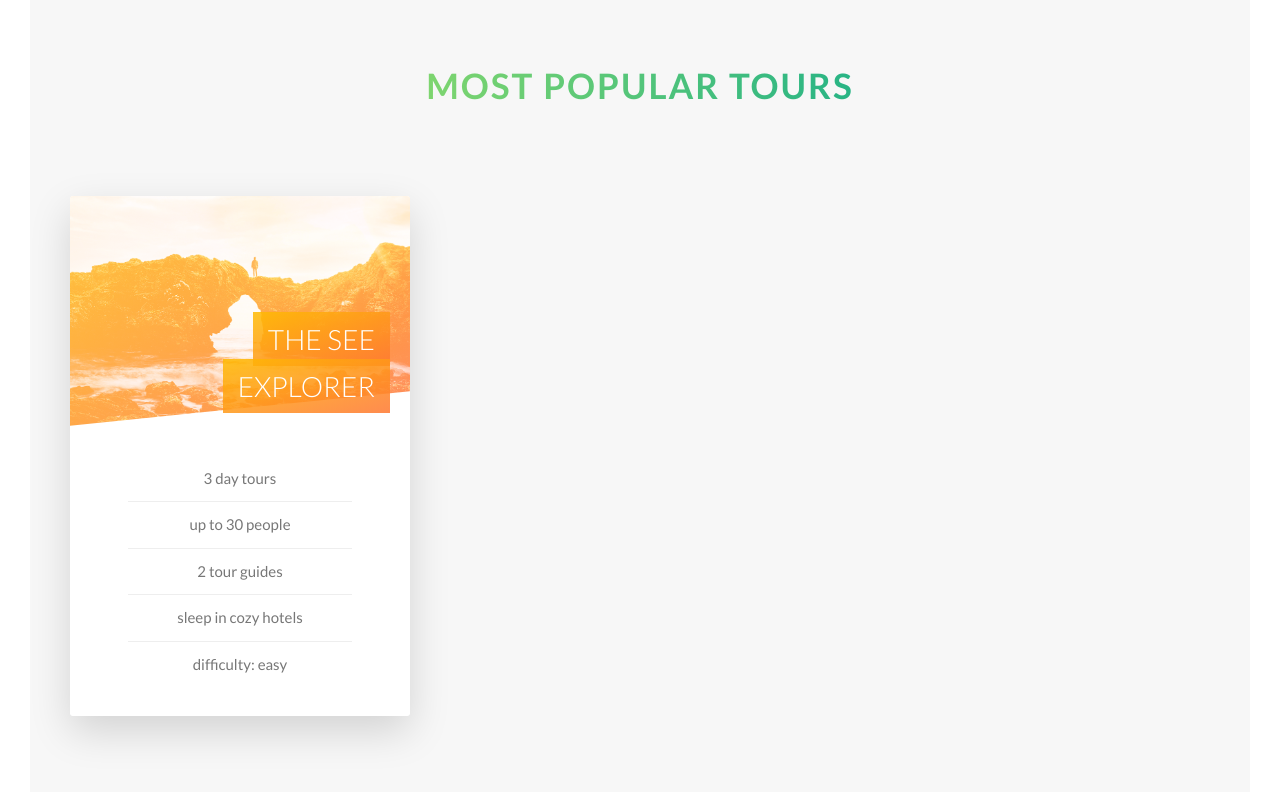
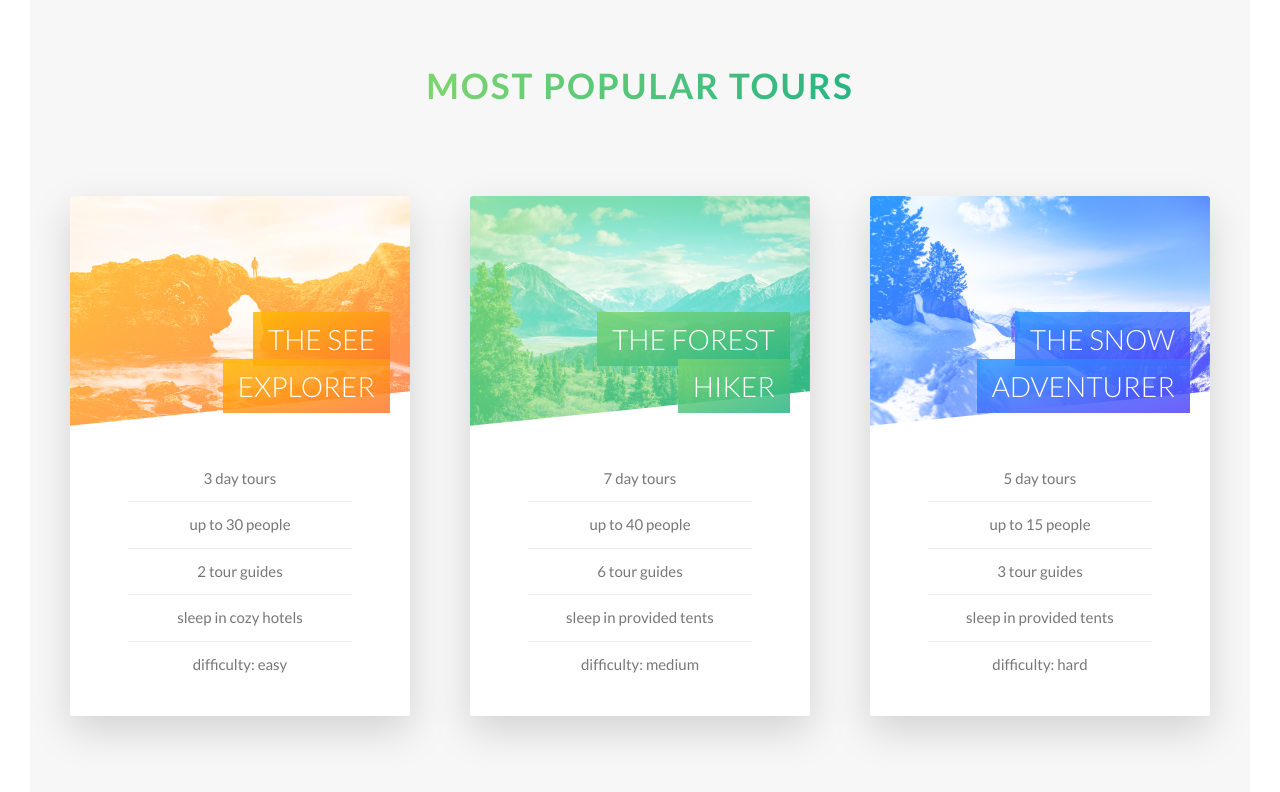
Before and after one commit to aleksi-svaridze/natours, a plain HTML site: page index.html in a window 1280 px wide. Shown: the part 2219-3011 px from the top of the page. Drawn offline with Linux system fonts and the light colour scheme.

Commit message:
Finished: Tours section

```diff
--- a/index.html
+++ b/index.html
@@ -110,6 +110,7 @@
                 </div>
                 <section class="row">
                     <section class="col-1-3">
+
                         <section class="card">
                             <section class="card__side card__side--front">
                                 <div class="card__picture card__picture--1"></div>
@@ -138,9 +139,72 @@
                                 </div>
                             </section>
                         </section>
+
                     </section>
-                    <section class="col-1-3"></section>
-                    <section class="col-1-3"></section>
+                    <section class="col-1-3">
+
+                        <section class="card">
+                            <section class="card__side card__side--front">
+                                <div class="card__picture card__picture--2"></div>
+                                <h4 class="card__heading">
+                                    <span class="card__heading-span card__heading-span--2">
+                                        The forest hiker
+                                    </span>
+                                </h4>
+                                <div class="card__details">
+                                    <ul>
+                                        <li>7 day tours</li>
+                                        <li>up to 40 people</li>
+                                        <li>6 tour guides</li>
+                                        <li>sleep in provided tents</li>
+                                        <li>difficulty: medium</li>
+                                    </ul>
+                                </div>
+                            </section>
+                            <section class="card__side card__side--back card__side--back-2">
+                                <div class="card__cta">
+                                    <div class="card__price-box">
+                                        <p class="card__price-only">only</p>
+                                        <p class="card__price-value">$497</p>
+                                    </div>
+                                    <a href="#" class="btn btn--white">book now!</a>
+                                </div>
+                            </section>
+                        </section>
+
+                    </section>
+                    <section class="col-1-3">
+
+                        <section class="card">
+                            <section class="card__side card__side--front">
+                                <div class="card__picture card__picture--3"></div>
+                                <h4 class="card__heading">
+                                    <span class="card__heading-span card__heading-span--3">
+                                        The snow adventurer
+                                    </span>
+                                </h4>
+                                <div class="card__details">
+                                    <ul>
+                                        <li>5 day tours</li>
+                                        <li>up to 15 people</li>
+                                        <li>3 tour guides</li>
+                                        <li>sleep in provided tents</li>
+                                        <li>difficulty: hard</li>
+                                    </ul>
+                                </div>
+                            </section>
+                            <section class="card__side card__side--back card__side--back-3">
+                                <div class="card__cta">
+                                    <div class="card__price-box">
+                                        <p class="card__price-only">only</p>
+                                        <p class="card__price-value">$897</p>
+                                    </div>
+                                    <a href="#" class="btn btn--white">book now!</a>
+                                </div>
+                            </section>
+                        </section>
+
+                    </section>
                 </section>
             </section>
         </main>
--- a/styles/scss/components/_card.scss
+++ b/styles/scss/components/_card.scss
@@ -25,6 +25,12 @@
             &-1 {
                 background-image: linear-gradient(to right bottom, $color-secondary-light, $color-secondary-dark);
             }
+            &-2 {
+                background-image: linear-gradient(to right bottom, $color-primary-light, $color-primary-dark);
+            }
+            &-3 {
+                background-image: linear-gradient(to right bottom, $color-tertiary-light, $color-tertiary-dark);
+            }
         }
     }
     &:hover &__side--front {
@@ -48,13 +54,13 @@
         }
         &--2 {
             background-image:
-            linear-gradient(to right bottom, $color-secondary-light, $color-secondary-dark),
-            url(./img/nat-6.jpg);
+            linear-gradient(to right bottom, $color-primary-light, $color-primary-dark),
+            url(../img/nat-6.jpg);
         }
         &--3 {
             background-image:
-            linear-gradient(to right bottom, $color-secondary-light, $color-secondary-dark),
-            url(./img/nat-7.jpg);
+            linear-gradient(to right bottom, $color-tertiary-light, $color-tertiary-dark),
+            url(../img/nat-7.jpg);
         }
     }
     &__heading {
@@ -74,6 +80,14 @@
         &--1 {
             background-image:
                 linear-gradient(to right bottom, rgba($color-secondary-light, .85), rgba($color-secondary-dark, .85));
+        }
+        &--2 {
+            background-image:
+                linear-gradient(to right bottom, rgba($color-primary-light, .85), rgba($color-primary-dark, .85));
+        }
+        &--3 {
+            background-image:
+                linear-gradient(to right bottom, rgba($color-tertiary-light, .85), rgba($color-tertiary-dark, .85));
         }
     }
     &__details {
@@ -95,4 +109,25 @@
             }
         }
     }
+    // Card back side
+    &__cta {
+        position: absolute;
+        width: 90%;
+        text-align: center;
+        top: 50%;
+        left: 50%;
+        transform: translate(-50%, -50%);
+    }
+    &__price-box {
+        color: $color-white;
+        margin-bottom: 8rem;
+    }
+    &__price-only {
+        font-size: 1.4rem;
+        text-transform: uppercase;
+    }
+    &__price-value {
+        font-size: 6rem;
+        font-weight: 100;
+    }
 }
```
Also changed, not shown: css/main.css, 1 other file.
